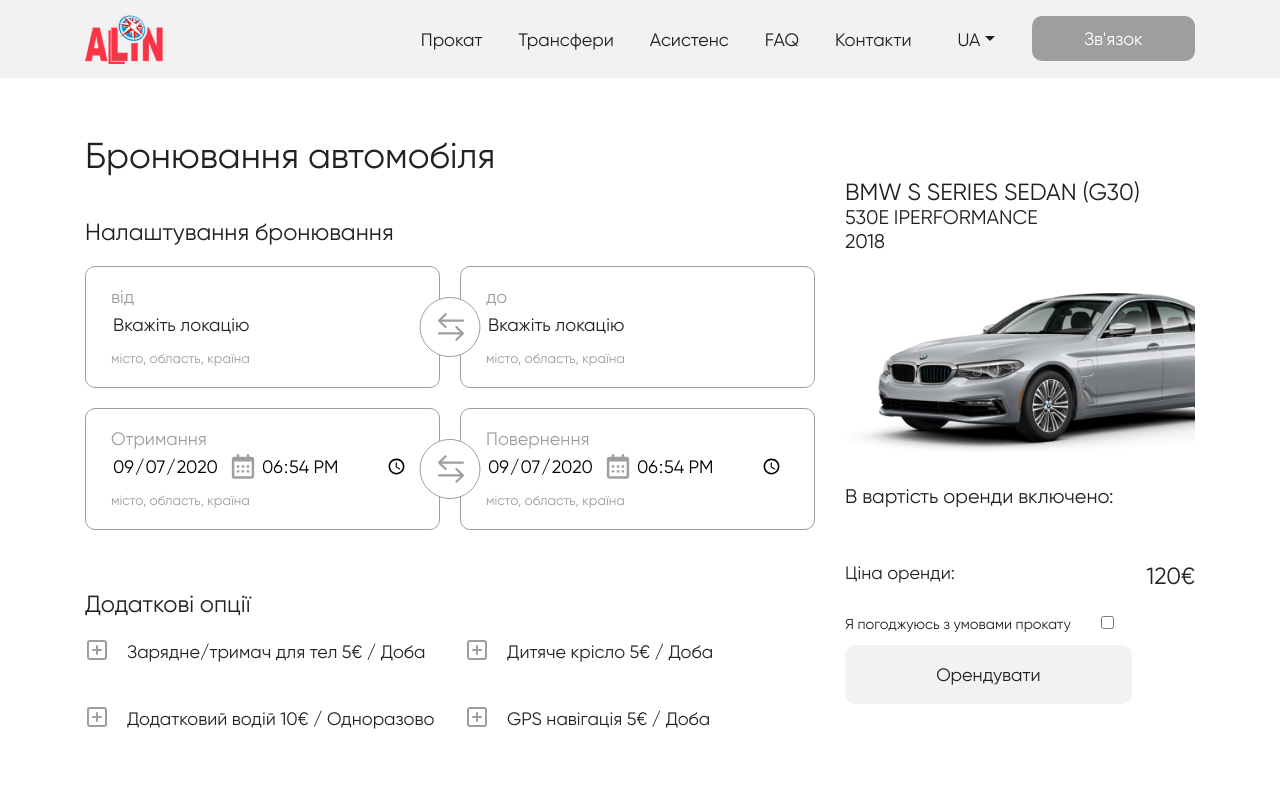
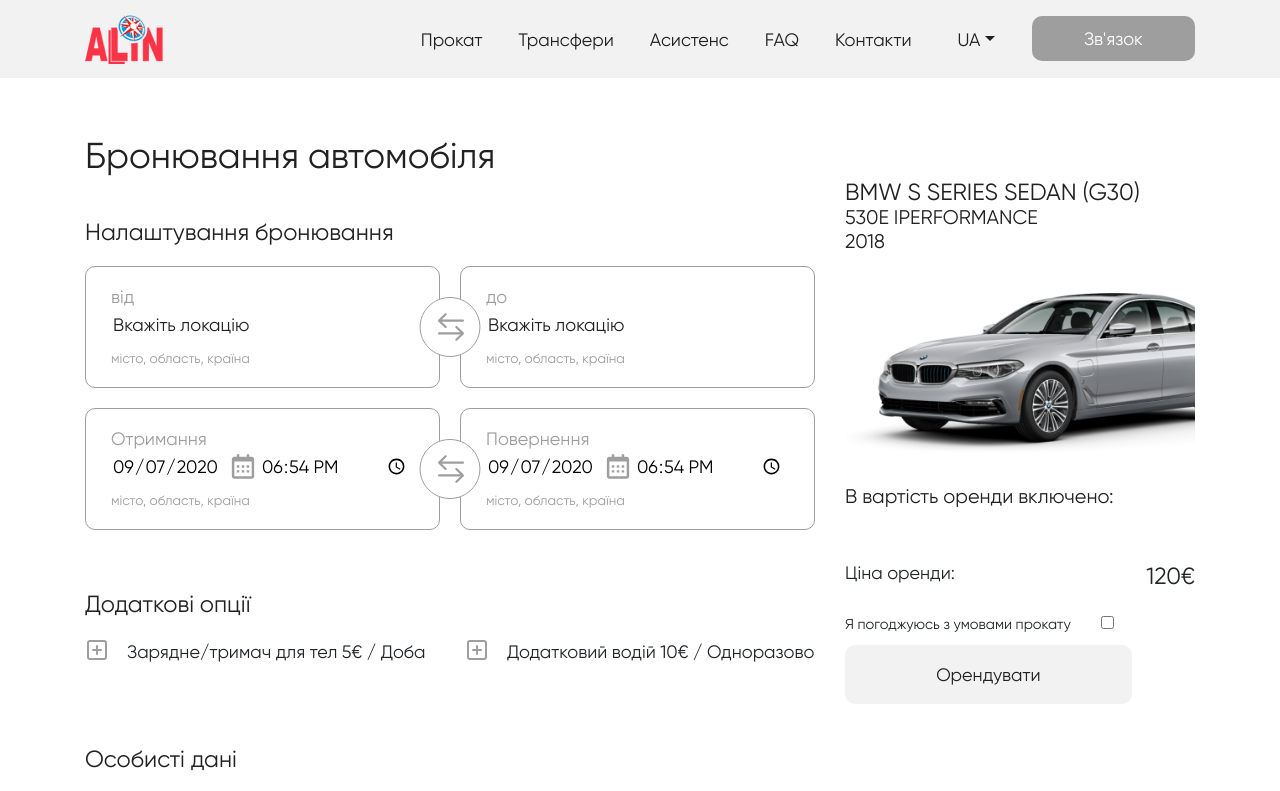
Before and after one commit to vovanolo/alinuamaket, a React (Create React App) app: page /alinuamaket/reserv in a window 1280 px wide. Shown: the top 791 px of the page. Built offline with nearby package versions, Linux system fonts and the light colour scheme.

Commit message:
fix: mo bugs in constructor

```diff
--- a/src/pages/Reserv.jsx
+++ b/src/pages/Reserv.jsx
@@ -18,29 +18,44 @@
   onetime: 'Одноразово',
 };
 
-class ExtrasItem {
-  constructor(price, priceMultiplier, type, text) {
-    this.price = price;
-    this.priceMultiplier = priceMultiplier < 1 ? 1 : priceMultiplier;
-    this.type = type;
-    this.text = text;
+// class ExtrasItem {
+//   constructor(price, priceMultiplier, type, text) {
+//     this.price = price;
+//     this.priceMultiplier = priceMultiplier < 1 ? 1 : priceMultiplier;
+//     this.type = type;
+//     this.text = text;
 
-    this.displayPrice = this.price * this.priceMultiplier;
-    this.formattedText = `${this.text} ${this.price}€ / ${this.type}`;
-  }
-}
+//     this.displayPrice = this.price * this.priceMultiplier;
+//     this.formattedText = `${this.text} ${this.price}€ / ${this.type}`;
+//   }
+// }
 
-const extrasValues = {
-  Charger: new ExtrasItem(5, 1, ExtrasType.perDay, 'Зарядне/тримач для тел'),
-  BabyChair: new ExtrasItem(5, 1, ExtrasType.perDay, 'Дитяче крісло'),
-  AdditionalDriver: new ExtrasItem(
-    10,
-    1,
-    ExtrasType.onetime,
-    'Додатковий водій'
-  ),
-  GPS: new ExtrasItem(5, 1, ExtrasType.perDay, 'GPS навігація'),
-};
+// const extrasValues = {
+//   Charger: new ExtrasItem(5, 1, ExtrasType.perDay, 'Зарядне/тримач для тел'),
+//   BabyChair: new ExtrasItem(5, 1, ExtrasType.perDay, 'Дитяче крісло'),
+//   AdditionalDriver: new ExtrasItem(
+//     10,
+//     1,
+//     ExtrasType.onetime,
+//     'Додатковий водій'
+//   ),
+//   GPS: new ExtrasItem(5, 1, ExtrasType.perDay, 'GPS навігація'),
+// };
+
+const extrasValues = [
+  {
+    id: 1,
+    price: 5,
+    type: ExtrasType.perDay,
+    value: 'Зарядне/тримач для тел',
+  },
+  {
+    id: 2,
+    price: 10,
+    type: ExtrasType.onetime,
+    value: 'Додатковий водій',
+  },
+];
 
 const initialDateFormatted = `${new Date().getFullYear()}-${
   new Date().getMonth().toString().length < 2
@@ -57,7 +72,8 @@
 export default function Reserv({ sendData }) {
   const [language, setLanguage] = useState('ua');
   const [price, setPrice] = useState(120);
-  const [rentDays, setRentDays] = useState(0);
+  const [allPrices, setAllPrices] = useState([]);
+  const [rentDays, setRentDays] = useState(1);
 
   const { t, i18n } = useTranslation();
   const history = useHistory();
@@ -81,6 +97,10 @@
   });
 
   useEffect(() => {
+    setAllPrices([120, 100, 80, 50]);
+  }, []);
+
+  useEffect(() => {
     changeLanguage(localStorage.getItem('lang') || 'ua');
   }, [language]);
 
@@ -91,29 +111,24 @@
 
     if (!(receiveDate && returnDate)) return;
 
-    setRentDays(
-      new Date(returnDate).getDate() - new Date(receiveDate).getDate()
-    );
+    const newRentDays =
+      new Date(returnDate).getDate() - new Date(receiveDate).getDate();
+
+    setRentDays(newRentDays < 1 ? 1 : newRentDays);
   }, [formik.values]);
 
   useEffect(() => {
-    formik.setValues({
-      ...formik.values,
-      extras: formik.values.extras.map((extra) => {
-        const extraParsed = JSON.parse(extra);
-
-        if (extraParsed.type !== ExtrasType.perDay) return extra;
-
-        const newExtra = new ExtrasItem(
-          extraParsed.price,
-          rentDays,
-          extraParsed.type,
-          extraParsed.text
-        );
-
-        return JSON.stringify(newExtra);
-      }),
-    });
+    if (allPrices.length > 0) {
+      if (rentDays >= 1 && rentDays <= 2) {
+        setPrice(allPrices[0]);
+      } else if (rentDays >= 3 && rentDays <= 7) {
+        setPrice(allPrices[1]);
+      } else if (rentDays >= 8 && rentDays <= 29) {
+        setPrice(allPrices[2]);
+      } else if (rentDays >= 30) {
+        setPrice(allPrices[3]);
+      }
+    }
   }, [rentDays]);
 
   function changeLanguage(newLanguage) {
@@ -294,13 +309,13 @@
             <div className="row">
               <div className="col">
                 <div className="row row-cols-md-2 row-cols-1">
-                  {Object.values(extrasValues).map((extrasValue) => (
+                  {extrasValues.map(({ id, price, type, value }) => (
                     <Option
-                      id={extrasValue.formattedText}
-                      key={extrasValue.formattedText}
-                      label={t(extrasValue.formattedText)}
+                      key={id}
+                      id={id}
+                      label={t(`${value} ${price}‎€ / ${type}`)}
                       name="extras"
-                      value={JSON.stringify(extrasValue)}
+                      value={id}
                       onChange={formik.handleChange}
                     />
                   ))}
@@ -396,19 +411,22 @@
                 </h4>
                 <ul className="reserv__price-list">
                   {formik.values.extras.map((extra) => {
-                    const { formattedText, displayPrice } = JSON.parse(extra);
-                    return (
-                      <li
-                        key={formattedText}
-                        className="reserv__price-list-item"
-                      >
-                        <span className="reserv__price-title">
-                          {t(formattedText)}
-                        </span>
-                        <span className="text_grey reserv__price-price">
-                          +{displayPrice}€
-                        </span>
-                      </li>
+                    return extrasValues.map(
+                      ({ id, price, type, value }) =>
+                        id.toString() === extra && (
+                          <li key={id} className="reserv__price-list-item">
+                            <span className="reserv__price-title">
+                              {t(`${value} ${price} / ${type}`)}
+                            </span>
+                            <span className="text_grey reserv__price-price">
+                              +
+                              {type === ExtrasType.perDay
+                                ? price * rentDays
+                                : price}
+                              €
+                            </span>
+                          </li>
+                        )
                     );
                   })}
                 </ul>
@@ -421,7 +439,7 @@
                   <p className="reserv__final-price-title">
                     {t('Ціна оренди')}:
                   </p>
-                  <p className="reserv__final-price">{price}€</p>
+                  <p className="reserv__final-price">{price * rentDays}€</p>
                 </div>
               </div>
             </div>
```
